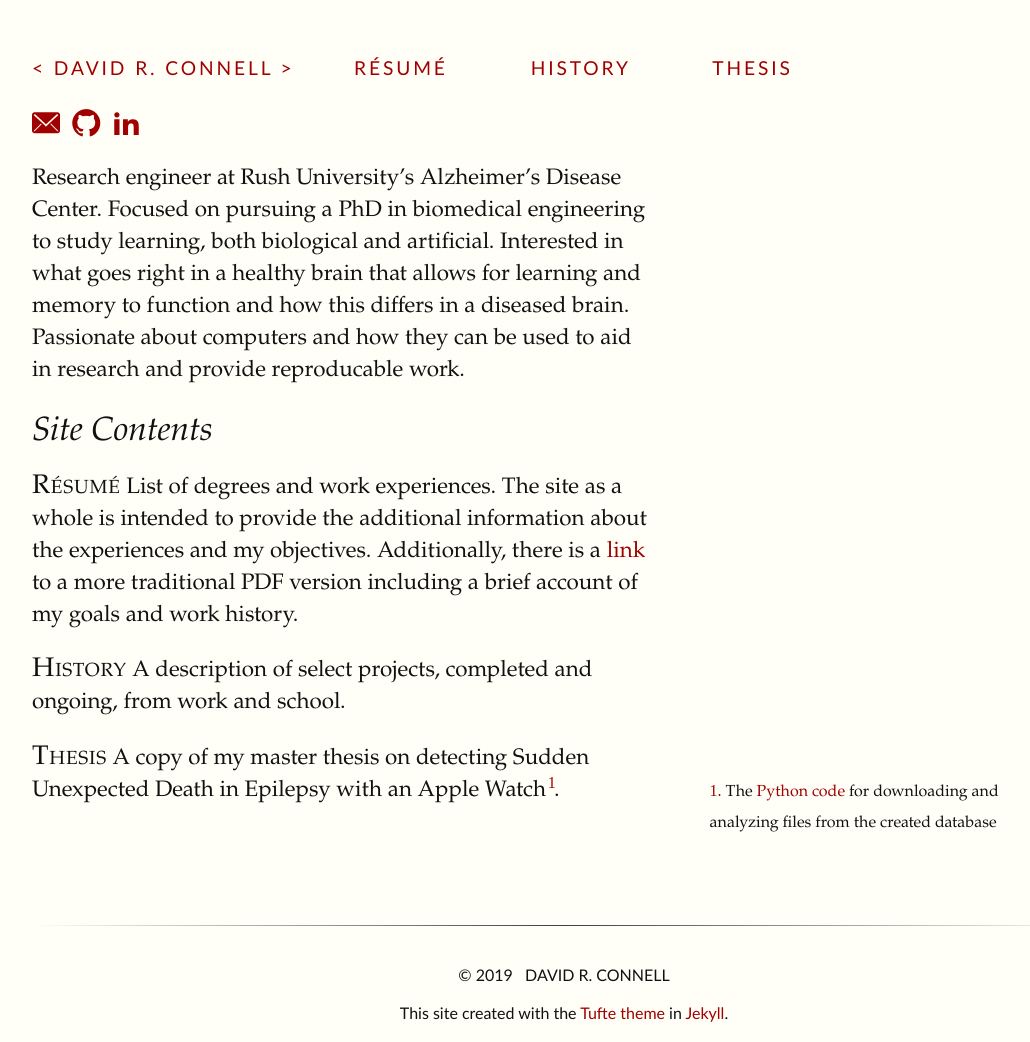
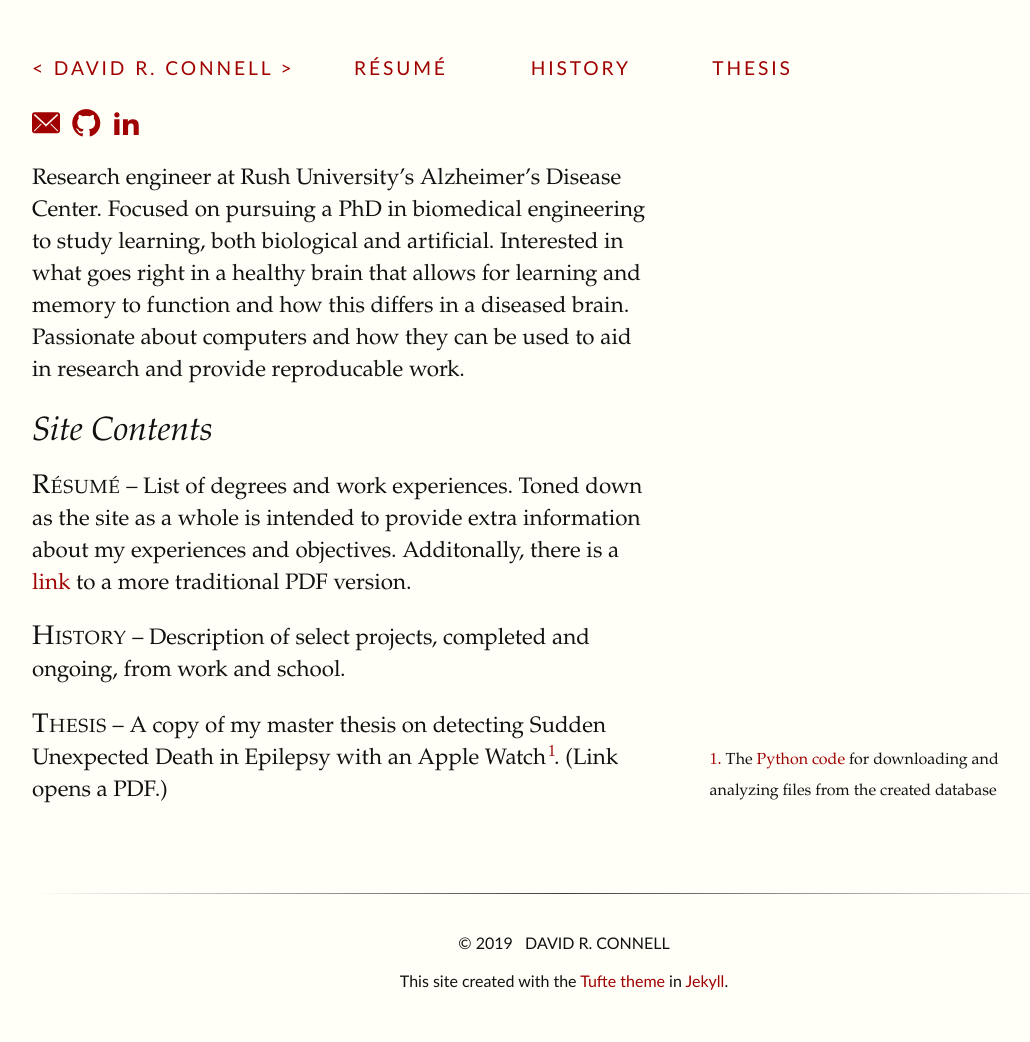
Before and after one commit to DavidRConnell/DavidRConnell.github.io, a Jekyll site: the page built from index.markdown, in a window 1280 px wide. Shown: the whole page, without its empty margins (128-1158 px from the left). Built offline with Jekyll 4.4.1, drawn with Linux system fonts in a browser that asks for light colours; some web fonts are replaced; after the commit the page ends 1010 px from its top, so only the background shows below that.

Commit message:
Clean: Revised contents

```diff
--- a/index.markdown
+++ b/index.markdown
@@ -12,17 +12,17 @@ Passionate about computers and how they can be used to aid in research and
 provide reproducable work.
 
 ## Site Contents
+{% newthought 'Résumé' %} -- List of degrees and work experiences.
+Toned down as the site as a whole is intended to provide extra information about
+my experiences and objectives.
+Additonally, there is a [link](/downloads/resume.pdf) to a more traditional PDF
+version.
 
-{% newthought 'Résumé' %} List of degrees and work experiences. The site as a
-whole is intended to provide the additional information about the experiences
-and my objectives. Additionally, there is a [link](/downloads/resume.pdf) to a
-more traditional PDF version including a brief account of my goals and work
-history.
-
-{% newthought 'History' %} A description of select projects, completed and
+{% newthought 'History' %} -- Description of select projects, completed and
 ongoing, from work and school.
 
-{% newthought 'Thesis' %} A copy of my master thesis on detecting Sudden
+{% newthought 'Thesis' %} -- A copy of my master thesis on detecting Sudden
 Unexpected Death in Epilepsy with an Apple Watch{% sidenote 'mn-id-thesiscode'
 'The [Python code](https://github.com/DavidRConnell/SUDEPmonitor) for
 downloading and analyzing files from the created database' %}.
+(Link opens a PDF.)
```
